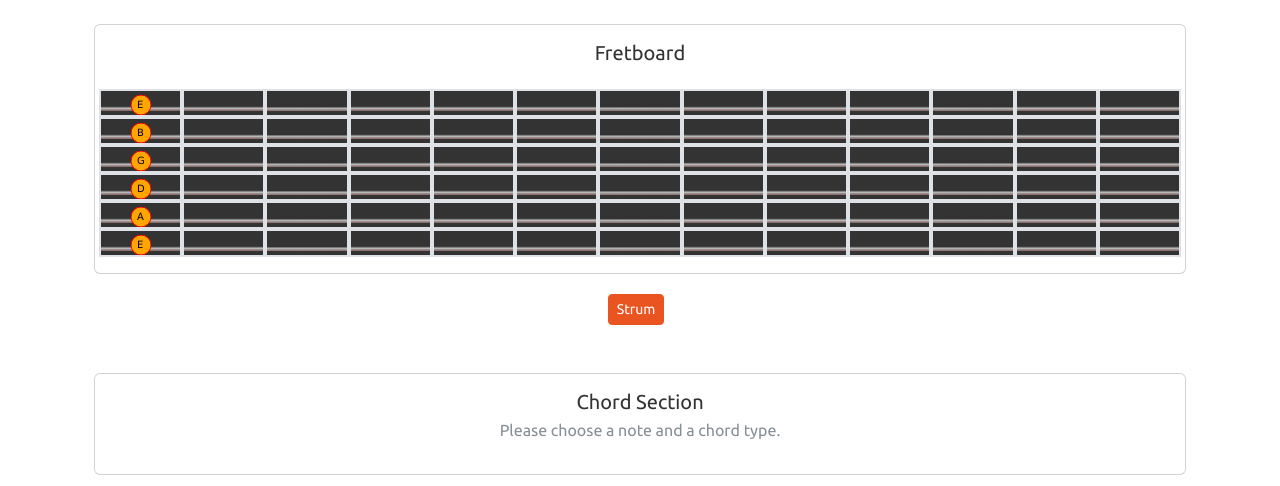
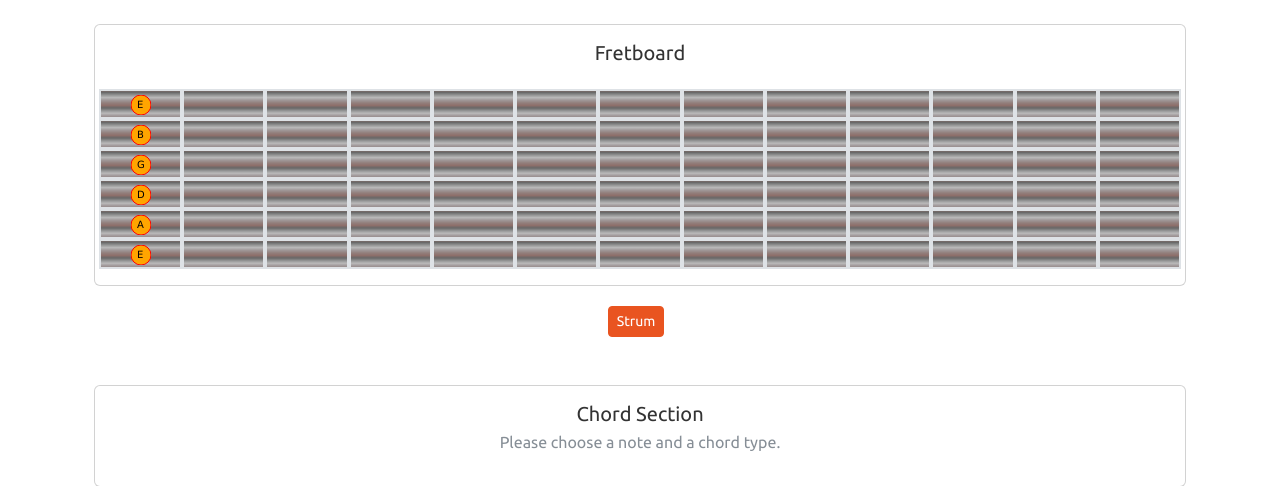
Before and after one commit to BaileyThorpTecht/L6SD_24T4_Capstone_MusicWebsite, a Django app: page / in a window 1280 px wide. Shown: the part 56-542 px from the top of the page. Run offline with Django 5.2, Linux system fonts and the light colour scheme; some libraries are stand-ins or nearby versions.

Commit message:
Strings have lined up / slightly lengthened fret table
Alignments for design purposes on fretboard

```diff
--- a/musicwebsite/templates/musicwebsite/index.html
+++ b/musicwebsite/templates/musicwebsite/index.html
@@ -111,6 +111,12 @@
 </body>
 </html>
 
+<style>
+  .fret {
+    height: 30px;
+    width: 50px;
+  }
+</style>
 
 <script>
 /*  TODO:
@@ -134,7 +140,7 @@
     const startOfStringElement = `<div class="string row">`;
     const endOfStringElement = `</div>`;
 
-    const startOfFretElement = `<div class="fret col bg-secondary-subtle border border-dark-subtle border-2" style="background-image: url(static/string.png); background-size: cover;">`;
+    const startOfFretElement = `<div class="fret col bg-secondary-subtle border border-dark-subtle border-2" style="background-image: url(static/string.png); background-size: 60px; background-position: top;">`;
     const endOfFretElement = `</div>`;
 
     firstLoadFretboard()
```
Also changed, not shown: musicwebsite/static/fretimg.png (deleted), musicwebsite/static/string.png.
